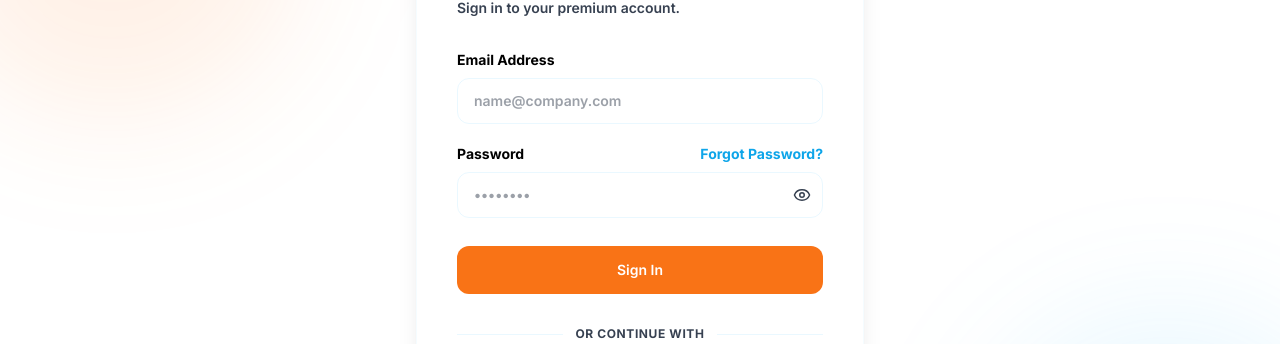
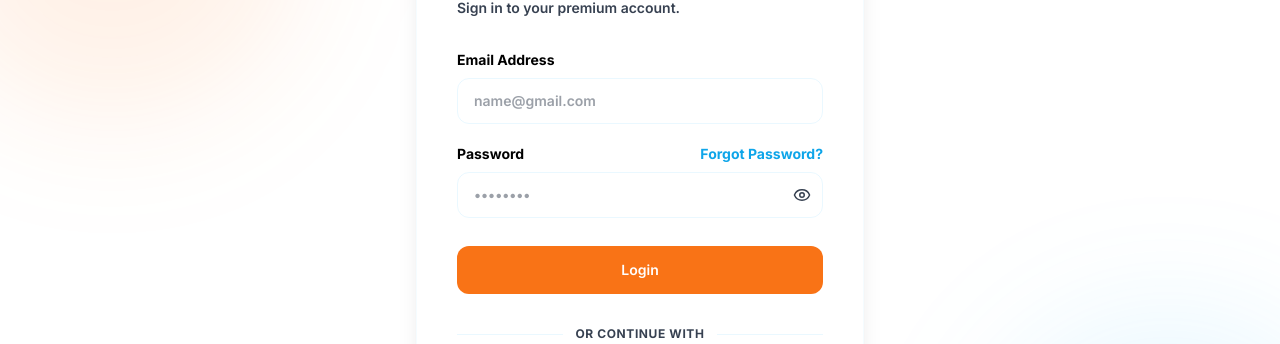
Before and after one commit to Hrit-Codes/Tech-Vault-Frontend, a React (Vite) app: page /login in a window 1280 px wide. Shown: the part 185-529 px from the top of the page. Built offline with nearby package versions, Linux system fonts and the light colour scheme; no server answers.

Commit message:
Implemented login api

```diff
--- a/src/Page/Login/index.tsx
+++ b/src/Page/Login/index.tsx
@@ -1,10 +1,37 @@
 import { useState } from "react";
-import { Link } from "react-router-dom";
+import { Link, useNavigate } from "react-router-dom";
 import { Eye, EyeOff } from "lucide-react";
 import { BackgroundEffects } from "../../Components/ui/BackgroundEffects";
+import { useForm } from "react-hook-form";
+import { loginUser, type ILoginFormValue } from "../../apis/modules/auth";
+import { useMutation } from "@tanstack/react-query";
+import { toast } from "sonner";
 
 export default function LoginPage() {
+  const navigate=useNavigate();
   const [showPassword, setShowPassword] = useState(false);
+
+  const { register, handleSubmit}=useForm<ILoginFormValue>()
+
+  const loginMutation=useMutation({
+    mutationFn:(data:ILoginFormValue)=>loginUser(data),
+    onSuccess:(data)=>{
+      console.log(data);
+      toast.success("Welcome back");
+      localStorage.setItem("user",JSON.stringify(data.data.user))
+      navigate("/");
+    },
+    onError:(error:any)=>{
+      const message=error.response?.data?.message || "Invalid email or password";
+      toast.error(message);
+      console.error(message);
+    }
+  })
+
+  const onSubmit=(data:ILoginFormValue)=>{
+    console.log(data);
+    loginMutation.mutate(data);
+  }
 
   return (
     <div className="relative w-full min-h-screen flex items-center justify-center px-4 py-16">
@@ -19,7 +46,7 @@ export default function LoginPage() {
         </div>
 
         {/* Form */}
-        <form className="flex flex-col gap-5" onSubmit={(e) => e.preventDefault()}>
+        <form onSubmit={handleSubmit(onSubmit)} className="flex flex-col gap-5">
 
           {/* Email */}
           <div className="flex flex-col gap-2">
@@ -29,7 +56,8 @@ export default function LoginPage() {
             <input
               id="email"
               type="email"
-              placeholder="name@company.com"
+              {...register("email",{required:true})}
+              placeholder="name@gmail.com"
               className="px-4 py-3 rounded-xl border border-secondary-400/10 bg-transparent text-sm placeholder:text-description/50 font-semibold outline-none focus:ring-4 focus:ring-primary-500/10 focus:border-primary-500 transition-all"
             />
           </div>
@@ -48,6 +76,7 @@ export default function LoginPage() {
               <input
                 id="password"
                 type={showPassword ? "text" : "password"}
+                {...register("password")}
                 placeholder="••••••••"
                 className="w-full px-4 py-3 rounded-xl border border-secondary-400/10 bg-transparent text-sm placeholder:text-description/50 font-semibold outline-none focus:ring-4 focus:ring-primary-500/10 focus:border-primary-500 transition-all pr-11"
               />
@@ -64,9 +93,10 @@ export default function LoginPage() {
           {/* Submit Button */}
           <button
             type="submit"
+            disabled={loginMutation.isPending}
             className="w-full bg-primary-500 hover:bg-primary-600 text-white py-3.5 rounded-xl font-semibold text-sm transition-colors mt-2 hover:cursor-pointer"
           >
-            Sign In
+            {loginMutation.isPending?"Login User...":"Login"}
           </button>
         </form>
 
@@ -84,7 +114,7 @@ export default function LoginPage() {
 
         {/* Google Login Button */}
         <div className="flex gap-3">
-          <button className="w-full flex items-center justify-center gap-2 border border-secondary-400/10 text-description bg-section-alternative py-3 rounded-xl text-sm font-bold hover:bg-secondary-500/5 transition-colors hover:cursor-pointer">
+          <button disabled={loginMutation.isPending} className="w-full flex items-center justify-center gap-2 border border-secondary-400/10 text-description bg-section-alternative py-3 rounded-xl text-sm font-bold hover:bg-secondary-500/5 transition-colors hover:cursor-pointer">
             <svg className="w-5 h-5" viewBox="0 0 24 24" fill="currentColor">
               <path d="M22.56 12.25c0-.78-.07-1.53-.2-2.25H12v4.26h5.92c-.26 1.37-1.04 2.53-2.21 3.31v2.77h3.57c2.08-1.92 3.28-4.74 3.28-8.09z" fill="#4285F4" />
               <path d="M12 23c2.97 0 5.46-.98 7.28-2.66l-3.57-2.77c-.98.66-2.23 1.06-3.71 1.06-2.86 0-5.29-1.93-6.16-4.53H2.18v2.84C3.99 20.53 7.7 23 12 23z" fill="#34A853" />
--- a/src/apis/modules/auth.ts
+++ b/src/apis/modules/auth.ts
@@ -25,13 +25,21 @@ export interface LoginRequest{
     password:string;
 }
 
-export interface InitiateRegistrationResponse{
+type InitiateRegistrationResponse={
     message:string;
 }
 
-export interface VerifyOtpResponse{
+type VerifyOtpResponse={
     user:AuthUser
+}
 
+export interface ILoginFormValue{
+  email:string;
+  password:string;
+}
+
+type LoginUserResponse={
+    user:AuthUser
 }
 
 
@@ -42,3 +50,7 @@ export const register=(payload:RegisterRequest)=>{
 export const verifyOtp=(payload:VerifyOtpRequest)=>{
     return api.post<ApiResponse<VerifyOtpResponse>>(urls.verifyUser,payload).then((res)=>res.data);
 }
+
+export const loginUser=(data:ILoginFormValue)=>{
+    return api.post<ApiResponse<LoginUserResponse>>(urls.loginUser,data).then((res)=>res.data);
+}
```
